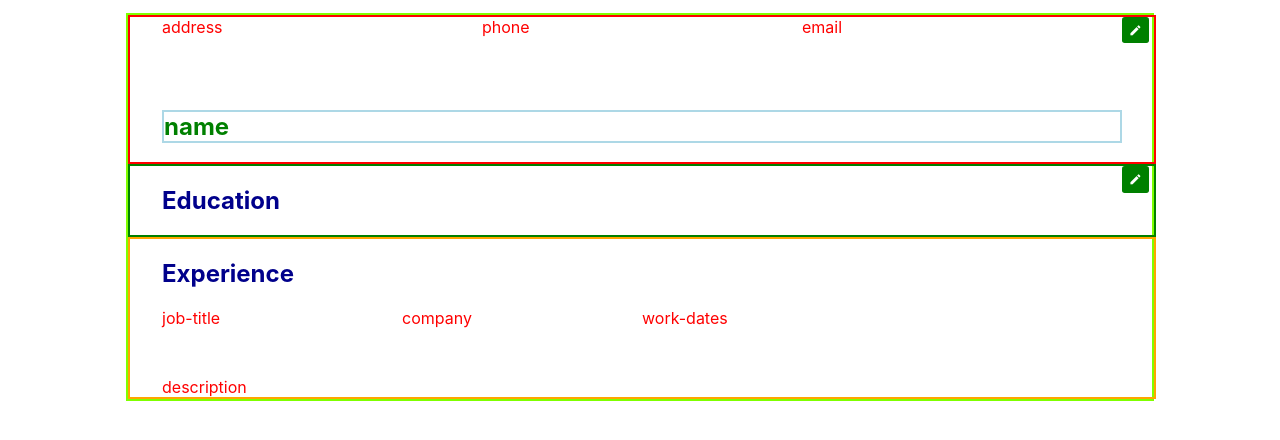
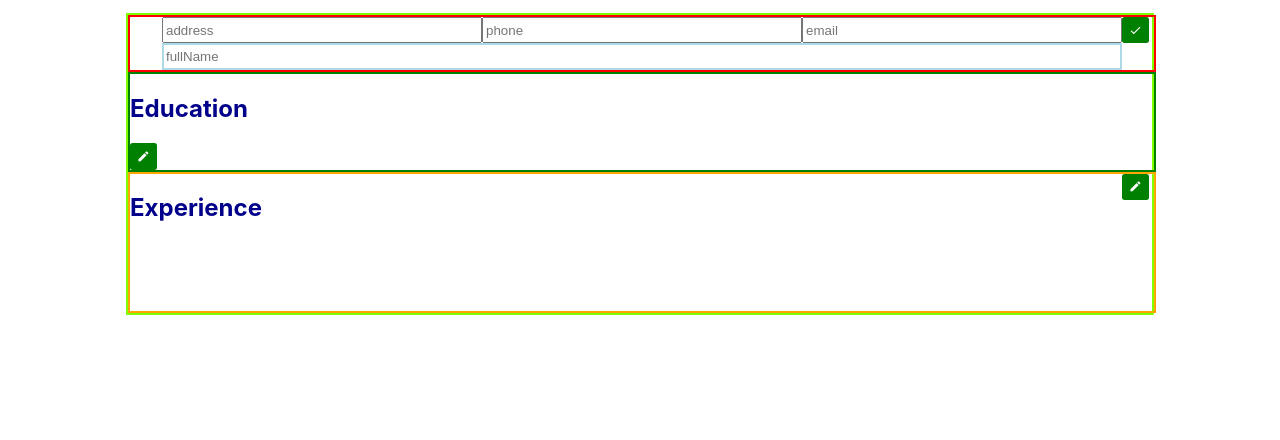
Before and after one commit to hoholabs/cv-project, a React (Create React App) app: page / in a window 1280 px wide. Shown: the top 440 px of the page. Built offline with nearby package versions, Linux system fonts and the light colour scheme.

Commit message:
Personal info section finished, Messed with experience section, but nothing to show really

```diff
--- a/src/components/Education.js
+++ b/src/components/Education.js
@@ -2,8 +2,8 @@ import React, {Component} from 'react'
 import EducationCard from './EducationCard'
 
 class Education extends Component{
-    constructor(){
-        super()
+    constructor(props){
+        super(props)
         this.state = {
             cards:[],
             card:{
@@ -39,7 +39,6 @@ class Education extends Component{
           });
         const card = cards[index];
 
-
         if(card.editingCard === true){
             card.editingCard = false;
         }else{
@@ -57,8 +56,6 @@ class Education extends Component{
         this.setState({
             cards
         });
-
-
 
     }
 
@@ -101,7 +98,38 @@ class Education extends Component{
 			            return  <div key = {card.key+'-container'} className = 'education-card'>
 
                                     {!card.editing &&
-                                    <EducationCard school={card.school} program={card.program} dates={card.dates} key={card.key} editingCard = {card.editingCard}/>
+                                    <EducationCard
+                                        school={card.school}
+                                        program={card.program}
+                                        dates={card.dates}
+                                        key={card.key}
+                                        editingCard = {card.editingCard}/>
+                                    }
+
+                                    {card.editing &&
+                                        <form className = 'education-details'>
+                                        <input
+                                            type = 'text'
+                                            placeholder = 'school'
+                                            name = 'school'
+                                            value={this.state.card.school}
+                                            onChange = {this.handleChange}>
+                                        </input>
+                                        <input
+                                            type = 'text'
+                                            placeholder = 'program'
+                                            name = 'program'
+                                            value={this.state.card.program}
+                                            onChange = {this.handleChange}>
+                                        </input>
+                                        <input
+                                            type = 'text'
+                                            placeholder = 'dates'
+                                            name = 'dates'
+                                            value={this.state.card.dates}
+                                            onChange = {this.handleChange}>
+                                        </input>
+                                    </form>
                                     }
 
                                     {/* edit button */}
--- a/src/components/EducationCard.js
+++ b/src/components/EducationCard.js
@@ -1,35 +1,13 @@
 import React from 'react'
 
 const EducationCard = (props) =>{
-
-    if(props.editingCard){
-
-        return  <form className = 'education-details'>
-        <input
-            type = 'text'
-            placeholder = 'school'
-            name = 'school'>
-        </input>
-        <input
-            type = 'text'
-            placeholder = 'program'
-            name = 'program'>
-        </input>
-        <input
-            type = 'text'
-            placeholder = 'dates'
-            name = 'dates'>
-        </input>
-    </form>
-
-    }else{
 
         return <ul className = 'education-details'>
                 <li className = 'school'>{props.school}</li>
                 <li className = 'program'>{props.program}</li>
                 <li className = 'dates'>{props.dates}</li>
         </ul>
-    }
+
 }
 
 export default EducationCard
--- a/src/components/Experience.js
+++ b/src/components/Experience.js
@@ -2,18 +2,67 @@ import React from 'react'
 import {Component} from 'react'
 
 class Experience extends Component{
+    constructor(props){
+        super(props)
+
+        this.state = {
+            cards : [],
+            card : {
+                title : 'title',
+                company : 'company',
+                dates : 'dates',
+                desc: 'description',
+                key: new Date().getTime(),
+            },
+            editingSection : false,
+            buttonLabel : 'edit',
+        }
+
+        this.editSection = this.editSection.bind(this);
+        this.handleSubmit = this.handleSubmit.bind(this);
+        this.handleChange = this.handleChange.bind(this);
+    }
+
+    editSection = () => {
+        console.log('editing section')
+
+        this.setState({
+            editingSection: true,
+        })
+    }
+
+    handleChange = () => {
+
+    }
+
+    handleSubmit = () =>{
+
+    }
+
     render(){
         return  <section id = 'experience'>
                     <h1>Experience</h1>
-                    <div></div>
-                    <div></div>
-                    <div className = 'job-title'>job-title</div>
-                    <div className = 'company'>company</div>
-                    <div className = 'work-date'>work-dates</div>
-                    <div></div>
-                    <div></div>
-                    <div></div>
-                    <div className = 'description'>description</div>
+                    <button className = 'material-icon' onClick = {this.editSection}>{this.state.buttonLabel}</button>
+
+                    {this.state.cards.map((card) =>{
+                        return this.state.editingSection ?
+                        <form></form> :
+                        <div></div>
+                    })}
+
+                    {this.state.editingSection &&
+                    <form className = 'experience-card'>
+
+                        <input className = 'job-title' placeholder = 'Title'></input>
+                        <input className = 'company' placeholder = 'Company'></input>
+                        <input className = 'work-date' placeholder = 'Dates'></input>
+
+                        <button className = 'material-icon' onClick = {this.handleSubmit}>add_circle</button>
+
+                        <input className = 'description' placeholder = 'Description'></input>
+                    </form>
+                    }
+
                 </section>
     }
 }
--- a/src/components/PersonalInfo.js
+++ b/src/components/PersonalInfo.js
@@ -1,15 +1,101 @@
 import React from 'react';
 
 class PersonalInfo extends React.Component {
+    constructor(props){
+        super(props)
+        this.state = {
+            address: '',
+            phone: '',
+            email: '',
+            fullName: '',
+            editing: true
+        }
+
+        this.editSection = this.editSection.bind(this);
+        this.handleChange = this.handleChange.bind(this);
+        this.handleSubmit = this.handleSubmit.bind(this);
+    }
+
+    editSection = () =>{
+
+        this.setState({
+            editing: true
+        })
+    }
+
+    handleChange = (event) =>{
+        const target = event.target;
+        const value = target.value;
+        const name = target.name;
+
+        this.setState({
+            [name] : value
+        })
+
+        console.log(name)
+
+    }
+
+    handleSubmit = (e) =>{
+        e.preventDefault();
+
+        this.setState({
+            editing: false
+        })
+    }
+
     render(){
-        return  <section id = 'personal'>
+        return  <section>
+            {this.state.editing ?
+
+                <form className = 'personal'>
                     <div></div>
-                    <div id = 'address'>address</div>
-                    <div id = 'phone'>phone</div>
-                    <div id = 'email'>email</div>
-                    <button className = 'material-icon'>edit</button>
-                    <h1 id = 'name'>name</h1>
-                </section>
+                    <input
+                        type = 'text'
+                        value={this.state.address}
+                        name = 'address'
+                        onChange = {this.handleChange}
+                        placeholder = 'address'>
+                    </input>
+
+                    <input
+                        type = 'text'
+                        value={this.state.phone}
+                        name = 'phone'
+                        onChange = {this.handleChange}
+                        placeholder = 'phone'>
+                    </input>
+
+                    <input
+                        type = 'text'
+                        value={this.state.email}
+                        name = 'email'
+                        onChange = {this.handleChange}
+                        placeholder = 'email'>
+                    </input>
+
+                    <button className = 'material-icon' onClick = {this.handleSubmit} >check</button>
+
+                    <input
+                        id = 'name'
+                        type = 'text'
+                        value= {this.state.fullName}
+                        name = 'fullName'
+                        onChange = {this.handleChange}
+                        placeholder = 'fullName'>
+                    </input>
+
+                </form> :
+
+                <div className = 'personal'>
+                    <div></div>
+                    <div id = 'address'>{this.state.address}</div>
+                    <div id = 'phone'>{this.state.phone}</div>
+                    <div id = 'email'>{this.state.email}</div>
+                    <button className = 'material-icon' onClick = {this.editSection} >edit</button>
+                    <h1 id = 'name'>{this.state.fullName}</h1>
+                </div>}
+        </section>
     }
 }
 
--- a/src/styles/style.css
+++ b/src/styles/style.css
@@ -8,16 +8,13 @@
     margin-top: 1vw;
 }
 
-section{
-    color: red;
-    display: grid;
-    grid-template-columns: 2em 1fr 2em;;
-}
+
+
 ul{
     list-style-type: none;
 }
 
-#personal{
+.personal{
     border: solid red 2px;
     display: grid;
     grid-template-columns: 2em 1fr 1fr 1fr 2em;
@@ -26,12 +23,13 @@ ul{
     #name{
         color:green;
         grid-column-start: 2;
+        grid-column-end: -2;
         border: solid lightblue 2px;
     }
 
 h1{
     color:darkblue;
-    grid-column-start:2;
+    grid-column-start:1;
     grid-column-end:-2;
 }
 
@@ -62,25 +60,19 @@ h1{
 #experience{
     border: solid orange 2px;
     display:grid;
-    grid-template-columns: 2em 1fr 1fr 1fr 1fr 2em;
+    grid-template-columns: 2em 1fr 1fr 1fr 2em;
     grid-template-rows: 1fr 1fr;
 }
 .experience-card{
     border:solid rgb(112, 104, 170) 2px;
     display:grid;
-    grid-template-columns: 2em 1fr 2em;
+    grid-template-columns: 1fr 1fr 1fr 2em;
     grid-template-rows: 1fr;
-    grid-column-start:1;
-    grid-column-end:-1;
     height: 3em;
+    grid-column-start: 2;
+    grid-column-end: -1;
 }
-.experience-details{
-    display:grid;
-    grid-template-columns: 1fr 1fr 1fr;
-    grid-template-rows: 1fr;
-    grid-column-start:1;
-    grid-column-end:-2;
-}
+
 
 .material-icon{
     font-family: 'Material Icons';
```
